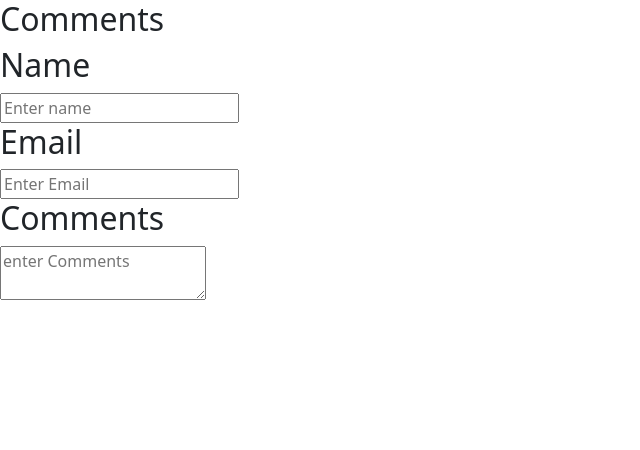
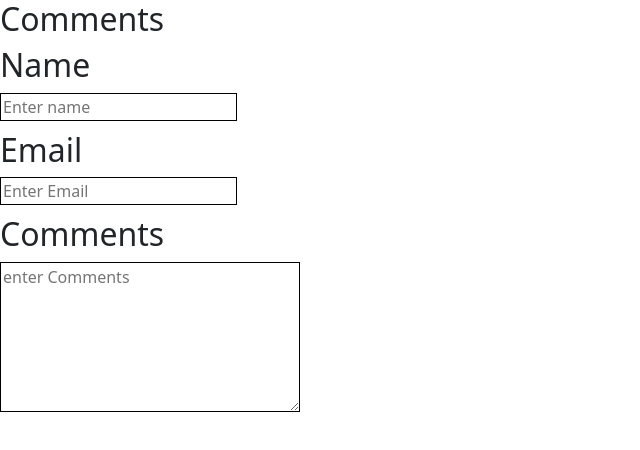
Before and after one commit to andyugbawa/mern-react, a React (Vite) app in the folder newmernapp/client/: page /comments in a window 1280 px wide. Shown: the top 450 px of the page, without its empty margins (0-640 px from the left). Built offline with nearby package versions, Linux system fonts and the light colour scheme.

Commit message:
styling the textarea and input

```diff
--- a/newmernapp/client/src/style.css
+++ b/newmernapp/client/src/style.css
@@ -319,3 +319,17 @@ hr{
         opacity:1;
     }
 }
+
+input{
+border: 1px solid black;
+display: block;
+margin-bottom: 10px;
+
+}
+textarea{
+  border: 1px solid black;
+ display: block;
+margin-bottom: 10px;
+height: 150px;
+width: 300px;
+}
```
